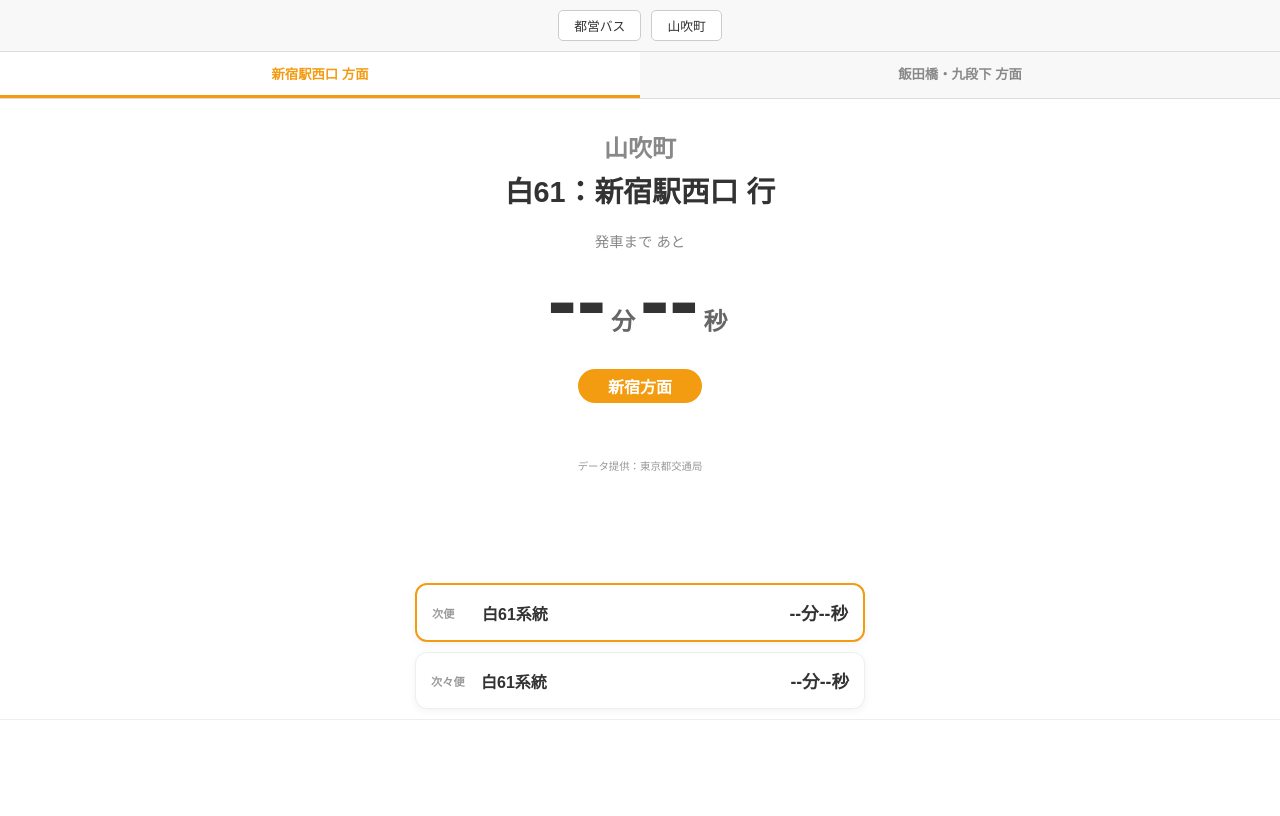
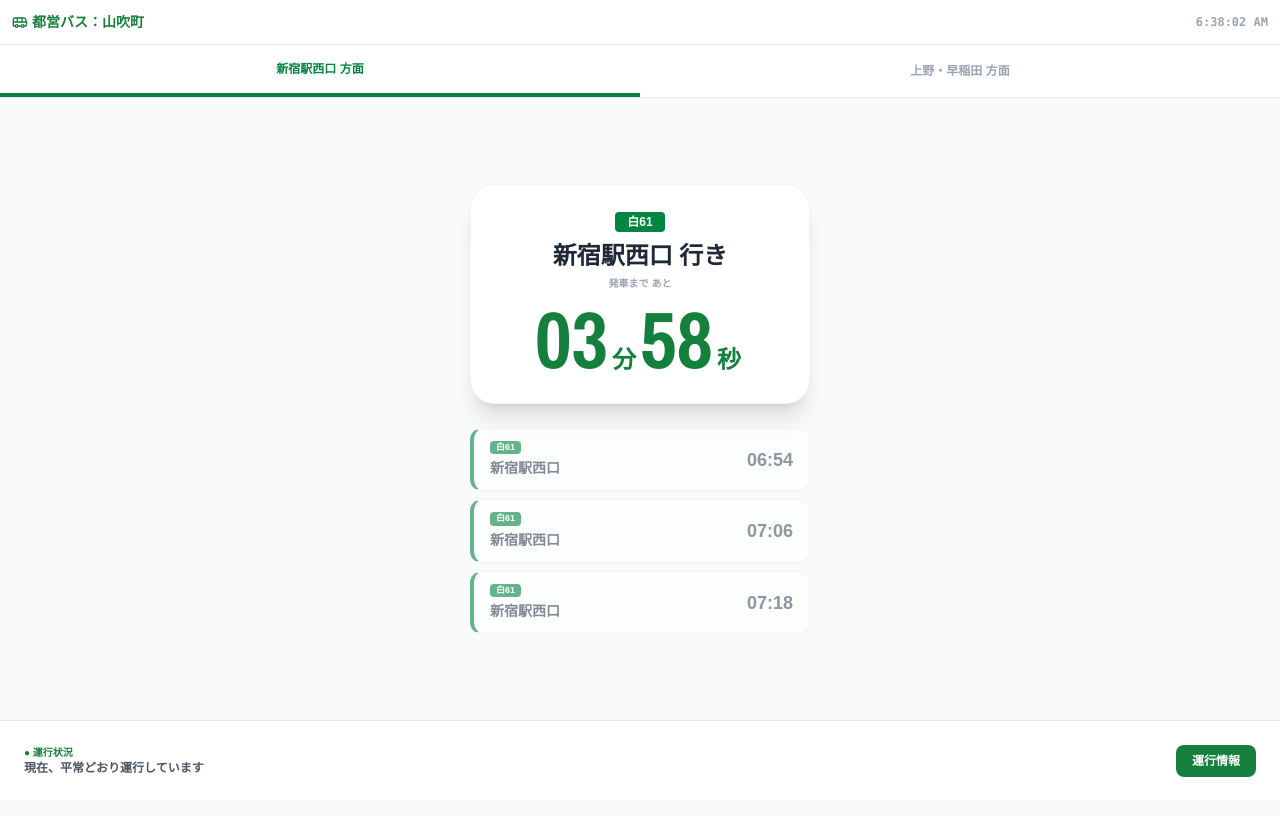
Before and after one commit to mt2026-svg/bus-ap, a website: page index.html in a window 1280 px wide. Drawn offline with nearby package versions, Linux system fonts and the light colour scheme.

Commit message:
Update index.html

```diff
--- a/index.html
+++ b/index.html
@@ -3,112 +3,134 @@
 <head>
     <meta charset="UTF-8">
     <meta name="viewport" content="width=device-width, initial-scale=1.0">
-    <title>都バス運行情報 - 山吹町</title>
+    <title>TOEI BUS ALERT - 山吹町</title>
+    <script src="https://cdn.tailwindcss.com"></script>
+    <script src="https://unpkg.com/lucide@latest"></script>
+    <link href="https://fonts.googleapis.com/css2?family=Archivo+Narrow:wght@700&display=swap" rel="stylesheet">
     <style>
-        :root { --toei-green: #006400; --kintetsu-orange: #f39c12; }
-        body { font-family: sans-serif; background: #fff; color: #333; margin: 0; padding: 0; display: flex; flex-direction: column; align-items: center; }
-
-        /* 上部バー */
-        .header-nav { width: 100%; display: flex; padding: 10px; gap: 10px; background: #f8f8f8; border-bottom: 1px solid #ddd; justify-content: center; align-items: center; }
-        .nav-item { border: 1px solid #ccc; padding: 5px 15px; border-radius: 5px; font-size: 0.8rem; background: #fff; }
-
-        /* 方面選択ボタン */
-        .selector-container { display: flex; width: 100%; background: #f8f8f8; border-bottom: 1px solid #ddd; }
-        .dest-btn { flex: 1; padding: 12px; border: none; background: none; font-weight: bold; color: #888; cursor: pointer; border-bottom: 3px solid transparent; }
-        .dest-btn.active { color: var(--kintetsu-orange); border-bottom-color: var(--kintetsu-orange); background: #fff; }
-
-        /* メイン表示 */
-        .main-display { text-align: center; padding: 30px 20px; width: 100%; box-sizing: border-box; }
-        .current-dest-name { font-size: 1.5rem; color: #888; font-weight: bold; margin-bottom: 5px; }
-        .bus-line-name { font-size: 1.8rem; font-weight: bold; margin-bottom: 20px; }
-        .eta-label { color: #888; font-size: 0.9rem; margin-bottom: 5px; }
-        .eta-main { font-size: 5.5rem; font-weight: bold; line-height: 1; color: #333; }
-        .eta-unit { font-size: 1.5rem; margin: 0 5px; color: #666; }
-        .destination-badge { display: inline-block; background: var(--kintetsu-orange); color: white; padding: 5px 30px; border-radius: 20px; margin: 25px 0; font-weight: bold; }
-
-        /* リスト */
-        .list-container { width: 92%; max-width: 450px; margin-bottom: 100px; }
-        .list-item { display: flex; justify-content: space-between; align-items: center; padding: 15px; border-radius: 12px; margin-bottom: 10px; background: #fff; box-shadow: 0 2px 8px rgba(0,0,0,0.05); border: 1px solid #eee; }
-        .list-item.active { border: 2px solid var(--kintetsu-orange); }
-        .list-label { font-size: 0.7rem; color: #999; font-weight: bold; width: 40px; }
-        .list-desc { font-weight: bold; flex-grow: 1; text-align: left; padding-left: 10px; }
-        .list-time { font-weight: bold; font-size: 1.1rem; }
-
-        /* 広告バナー（修正済み） */
-        .ad-banner {
-            position: fixed;
-            bottom: 0;
-            width: 100%;
-            background: #fff;
-            border-top: 1px solid #eee;
-            min-height: 60px;
-            text-align: center;
-            padding: 10px 0;
-            z-index: 1000;
-        }
+        :root { --toei-green: #008542; --toei-orange: #ff8c00; }
+        body { font-family: sans-serif; overflow: hidden; margin: 0; background-color: #f9fafb; }
+        .condensed-font { font-family: 'Archivo Narrow', sans-serif; display: flex; align-items: baseline; justify-content: center; }
+        .active-tab { border-bottom: 4px solid var(--toei-green); color: var(--toei-green) !important; font-weight: 900; }
+        .bus-card { transition: 0.2s; border: 1px solid #eee; background: white; }
+        .selected-bus { border: 2.5px solid var(--toei-green) !important; transform: scale(1.02); z-index: 10; box-shadow: 0 4px 15px rgba(0,133,66,0.1); }
     </style>
 </head>
 <body>
 
-    <div class="header-nav">
-        <div class="nav-item">都営バス</div>
-        <div class="nav-item">山吹町</div>
-    </div>
+    <div id="app" class="h-screen flex flex-col relative pb-[80px]">
+        <div class="bg-white p-3 flex items-center justify-between border-b shadow-sm">
+            <div class="flex items-center gap-1 font-bold text-green-700 text-sm">
+                <i data-lucide="bus" class="w-4 h-4"></i> 都営バス：山吹町
+            </div>
+            <div id="current-clock" class="font-mono font-bold text-gray-400 text-xs">00:00:00</div>
+        </div>
 
-    <div class="selector-container">
-        <button class="dest-btn active" onclick="switchDest('shinjuku')">新宿駅西口 方面</button>
-        <button class="dest-btn" onclick="switchDest('kudan')">飯田橋・九段下 方面</button>
-    </div>
+        <div class="flex bg-white border-b">
+            <button id="tab-shinjuku" onclick="switchDirection('shinjuku')" class="flex-1 py-4 text-xs text-gray-400 font-bold active-tab">新宿駅西口 方面</button>
+            <button id="tab-ueno" onclick="switchDirection('ueno')" class="flex-1 py-4 text-xs text-gray-400 font-bold">上野・早稲田 方面</button>
+        </div>
 
-    <div class="main-display">
-        <div class="current-dest-name">山吹町</div>
-        <div id="line-title" class="bus-line-name">白61：新宿駅西口 行</div>
-        <div class="eta-label">発車まで あと</div>
-        <div class="eta-main">
-            <span id="min">--</span><span class="eta-unit">分</span><span id="sec">--</span><span class="eta-unit">秒</span>
-        </div>
-        <div id="badge" class="destination-badge">新宿方面</div>
-    </div>
+        <div class="flex-grow flex flex-col items-center justify-center px-4">
+            <div class="bg-white p-6 rounded-3xl shadow-xl w-full max-w-[340px] border border-gray-100 text-center mb-6">
+                <div id="bus-route-label" class="inline-block bg-green-700 text-white px-3 py-0.5 rounded text-xs font-bold mb-2">白61</div>
+                <div id="bus-dest-label" class="text-2xl font-black mb-1 text-gray-800">新宿駅西口 行き</div>
+                <div class="text-[10px] font-bold text-gray-400 mb-2">発車まで あと</div>
 
-    <div style="font-size: 0.65rem; color: #999; text-align: center; margin-bottom: 110px;">
-        データ提供：東京都交通局
-    </div>
+                <div id="timer-display" class="condensed-font text-[80px] leading-none font-bold text-green-700">
+                    <span id="min">00</span><span class="mx-1 text-[24px]">分</span>
+                    <span id="sec">00</span><span class="mx-1 text-[24px]">秒</span>
+                </div>
+            </div>
 
-    <div class="list-container">
-        <div class="list-item active">
-            <div class="list-label">次便</div>
-            <div id="next1-name" class="list-desc">白61系統</div>
-            <div id="next1-time" class="list-time">--分--秒</div>
-        </div>
-        <div class="list-item">
-            <div class="list-label">次々便</div>
-            <div id="next2-name" class="list-desc">白61系統</div>
-            <div id="next2-time" class="list-time">--分--秒</div>
+            <div class="w-full max-w-[340px] flex flex-col gap-2" id="bus-list"></div>
         </div>
     </div>
 
-    <div class="ad-banner">
-        <script src="https://adm.shinobi.jp/s/02791f6792c76e7426317acf442bfb88"></script>
+    <div class="fixed bottom-0 left-0 w-full h-[80px] bg-white border-t flex items-center px-6 z-50">
+        <div class="flex-grow text-left">
+            <p class="text-[10px] font-bold text-green-700">● 運行状況</p>
+            <p class="text-xs font-bold text-gray-600">現在、平常どおり運行しています</p>
         </div>
+        <button class="bg-green-700 text-white px-4 py-2 rounded-lg text-xs font-bold">運行情報</button>
+    </div>
 
     <script>
-        function switchDest(dest) {
-            const btns = document.querySelectorAll('.dest-btn');
-            btns.forEach(b => b.classList.remove('active'));
-            if(dest === 'shinjuku') {
-                btns[0].classList.add('active');
-                document.getElementById('line-title').innerText = '白61：新宿駅西口 行';
-                document.getElementById('badge').innerText = '新宿方面';
-                document.getElementById('next1-name').innerText = '白61系統';
-                document.getElementById('next2-name').innerText = '白61系統';
+        let currentDirection = 'shinjuku';
+        let upcomingBuses = [];
+
+        // 山吹町の「今の時間から1時間分」のダミーダイヤを生成
+        function getRealTimeSchedule(dir) {
+            const now = new Date();
+            const h = now.getHours();
+            const m = now.getMinutes();
+            const list = [];
+
+            if (dir === 'shinjuku') {
+                // 新宿方面：12分おき
+                [m+5, m+17, m+29, m+41].forEach(min => {
+                    let hour = h; let minute = min;
+                    if (minute >= 60) { hour++; minute -= 60; }
+                    list.push({h: hour, m: minute, route: "白61", dest: "新宿駅西口", color: "#008542"});
+                });
             } else {
-                btns[1].classList.add('active');
-                document.getElementById('line-title').innerText = '飯64：九段下 行';
-                document.getElementById('badge').innerText = '飯田橋・九段下方面';
-                document.getElementById('next1-name').innerText = '飯64系統';
-                document.getElementById('next2-name').innerText = '飯64系統';
+                // 上野・早稲田方面：15分おき
+                [m+8, m+23, m+38, m+53].forEach(min => {
+                    let hour = h; let minute = min;
+                    if (minute >= 60) { hour++; minute -= 60; }
+                    list.push({h: hour, m: minute, route: "上58", dest: "上野松坂屋", color: "#ff8c00"});
+                });
             }
+            return list;
         }
+
+        function switchDirection(dir) {
+            currentDirection = dir;
+            document.getElementById('tab-shinjuku').classList.toggle('active-tab', dir === 'shinjuku');
+            document.getElementById('tab-ueno').classList.toggle('active-tab', dir === 'ueno');
+            updateTimetable();
+        }
+
+        function updateTimetable() {
+            upcomingBuses = getRealTimeSchedule(currentDirection);
+            const listContainer = document.getElementById('bus-list');
+            listContainer.innerHTML = upcomingBuses.slice(1).map((t) => `
+                <div class="bus-card flex justify-between items-center px-4 py-3 rounded-xl border-l-4 opacity-60" style="border-left-color: ${t.color}">
+                    <div class="flex flex-col items-start">
+                        <span class="text-[9px] font-bold px-1.5 rounded mb-1 text-white" style="background:${t.color}">${t.route}</span>
+                        <span class="text-sm font-bold text-gray-700">${t.dest}</span>
+                    </div>
+                    <span class="font-black text-lg text-gray-600">${String(t.h).padStart(2,'0')}:${String(t.m).padStart(2,'0')}</span>
+                </div>
+            `).join('');
+        }
+
+        function updateDisplay() {
+            const now = new Date();
+            document.getElementById('current-clock').innerText = now.toLocaleTimeString();
+
+            if (upcomingBuses.length === 0) return;
+
+            const target = upcomingBuses[0];
+            const targetDate = new Date();
+            targetDate.setHours(target.h, target.m, 0, 0);
+
+            const diff = targetDate - now;
+            const m = Math.max(0, Math.floor(diff / 60000));
+            const s = Math.max(0, Math.floor((diff % 60000) / 1000));
+
+            document.getElementById('min').innerText = String(m).padStart(2, '0');
+            document.getElementById('sec').innerText = String(s).padStart(2, '0');
+            document.getElementById('bus-route-label').innerText = target.route;
+            document.getElementById('bus-route-label').style.backgroundColor = target.color;
+            document.getElementById('bus-dest-label').innerText = target.dest + " 行き";
+
+            if (diff <= -1000) updateTimetable();
+        }
+
+        setInterval(updateDisplay, 1000);
+        updateTimetable();
+        lucide.createIcons();
     </script>
 </body>
 </html>
```
